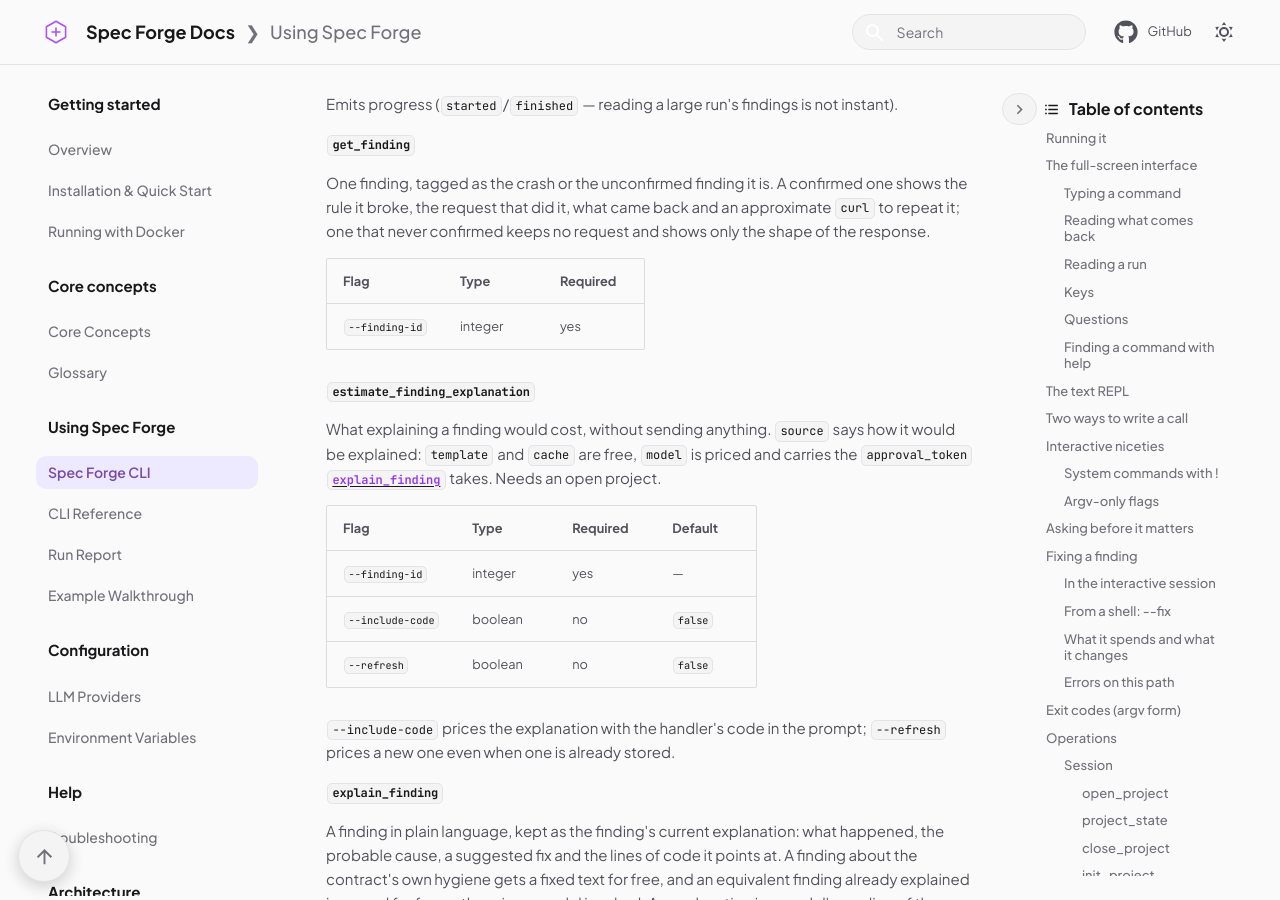
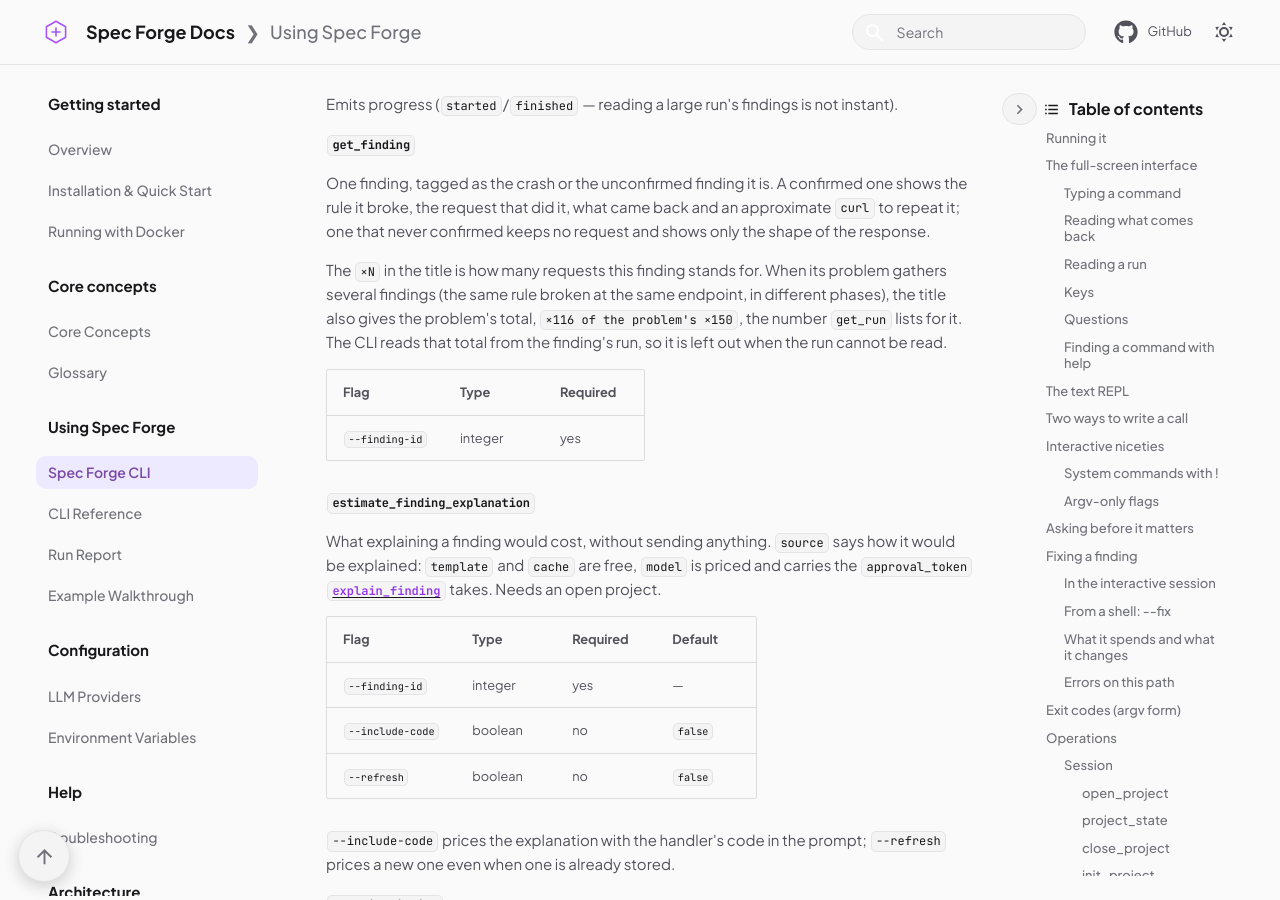
Before and after one commit to Spec-Forge-Testing/specforge-docs, an MkDocs documentation site: the page built from docs/user-guide/specforge-cli.md, in a window 1280 px wide and 900 px high, scrolled down 24020 px. Built offline with MkDocs 1.6.1 and Material for MkDocs 9.7.7, drawn with Linux system fonts in a browser that asks for light colours; comment, search, counter and statistics services are not loaded.

Commit message:
docs(cli): update guide for run counts

```diff
--- a/docs/user-guide/specforge-cli.md
+++ b/docs/user-guide/specforge-cli.md
@@ -860,6 +860,11 @@ One finding, tagged as the crash or the unconfirmed finding it is. A confirmed o
 rule it broke, the request that did it, what came back and an approximate `curl` to repeat it;
 one that never confirmed keeps no request and shows only the shape of the response.
 
+The `×N` in the title is how many requests this finding stands for. When its problem gathers
+several findings (the same rule broken at the same endpoint, in different phases), the title
+also gives the problem's total, `×116 of the problem's ×150`, the number `get_run` lists for it.
+The CLI reads that total from the finding's run, so it is left out when the run cannot be read.
+
 | Flag | Type | Required |
 | --- | --- | --- |
 | `--finding-id` | integer | yes |
```
